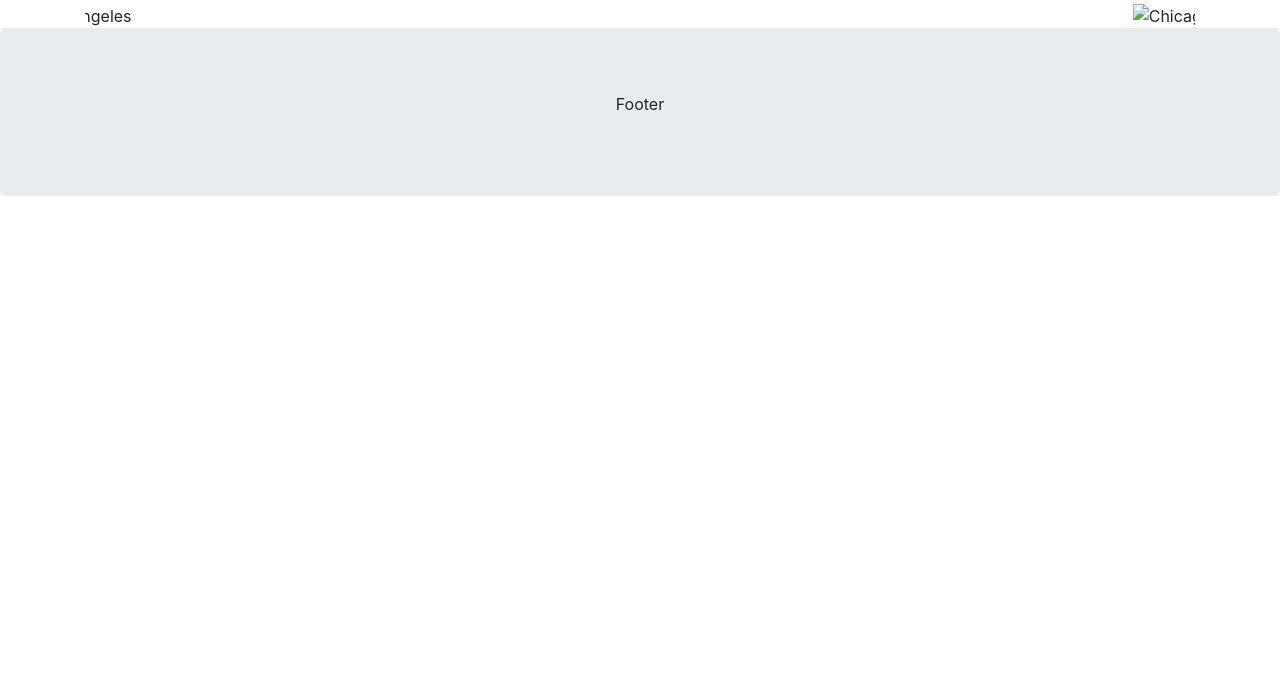
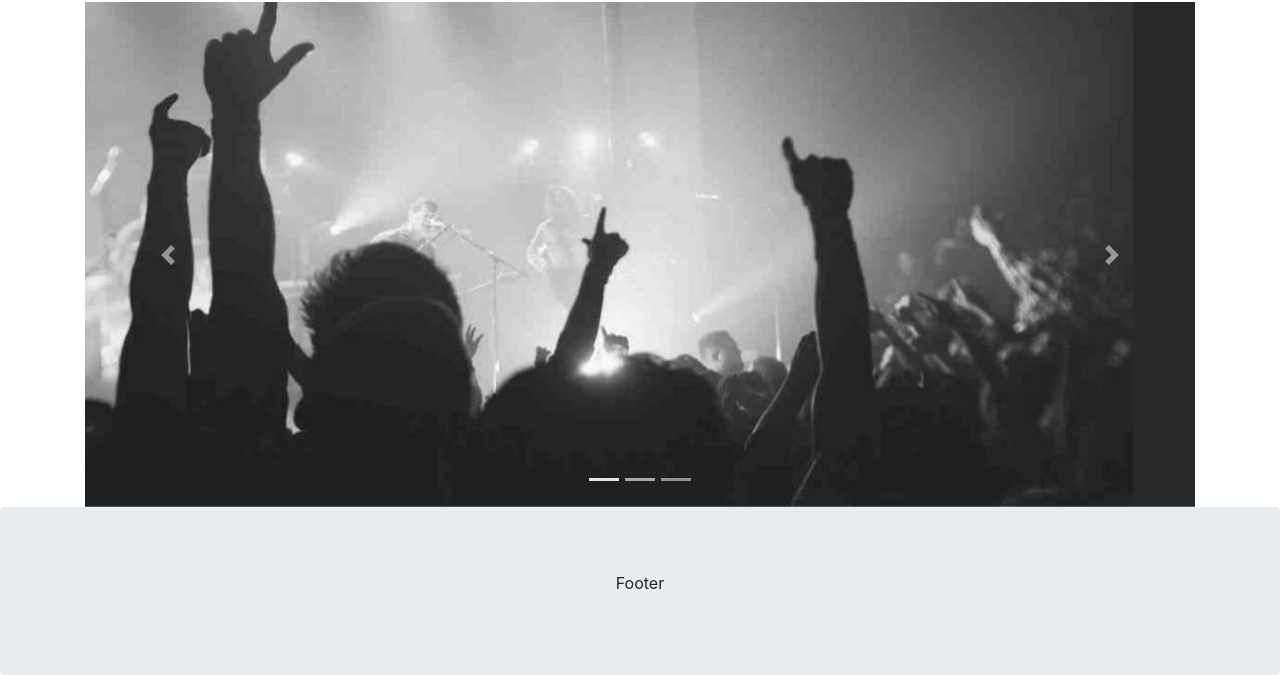
Before and after one commit to gangeshwari/StaticWP, a plain HTML site: page index.html in a window 1280 px wide. Shown: the part 300-975 px from the top of the page. Before the commit the page ends 800 px from the top, so only its background shows below. Drawn offline with nearby package versions, Linux system fonts and the light colour scheme.

Commit message:
first commit

```diff
--- a/index.html
+++ b/index.html
@@ -56,13 +56,13 @@
   <!-- The slideshow -->
   <div class="carousel-inner">
     <div class="carousel-item active">
-      <img src="la.jpg" alt="Los Angeles" width="1100" height="500">
+      <img src="images/c1.jpg" alt="Los Angeles" width="1100" height="500">
     </div>
     <div class="carousel-item">
-      <img src="chicago.jpg" alt="Chicago" width="1100" height="500">
+      <img src="images/c2.jpg" alt="Chicago" width="1100" height="500">
     </div>
     <div class="carousel-item">
-      <img src="ny.jpg" alt="New York" width="1100" height="500">
+      <img src="images/c3.jpg" alt="New York" width="1100" height="500">
     </div>
   </div>
 
```
Also changed, not shown: images/c1.jpg (added), images/c2.jpg (added), images/c3.jpg (added).
